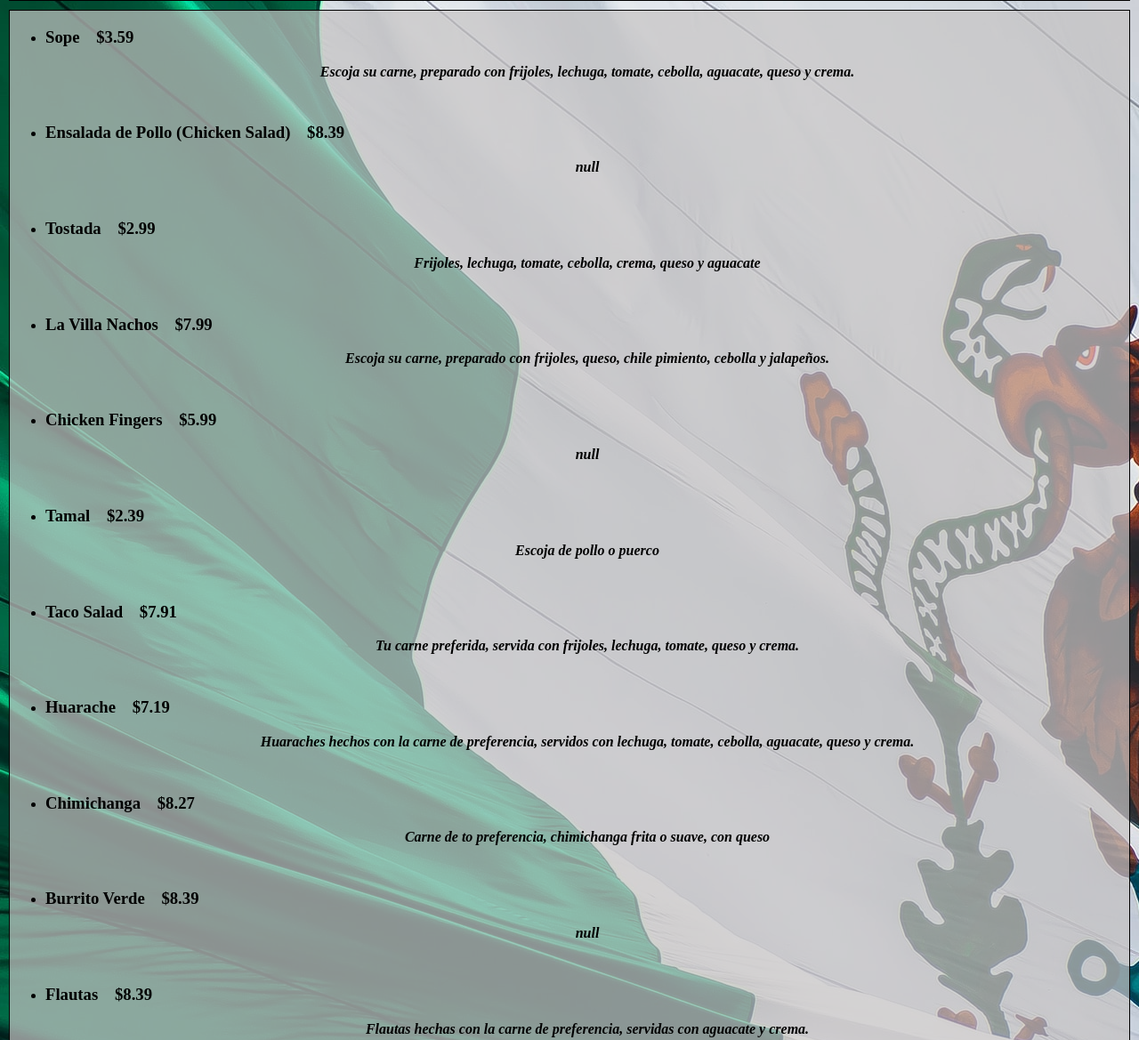
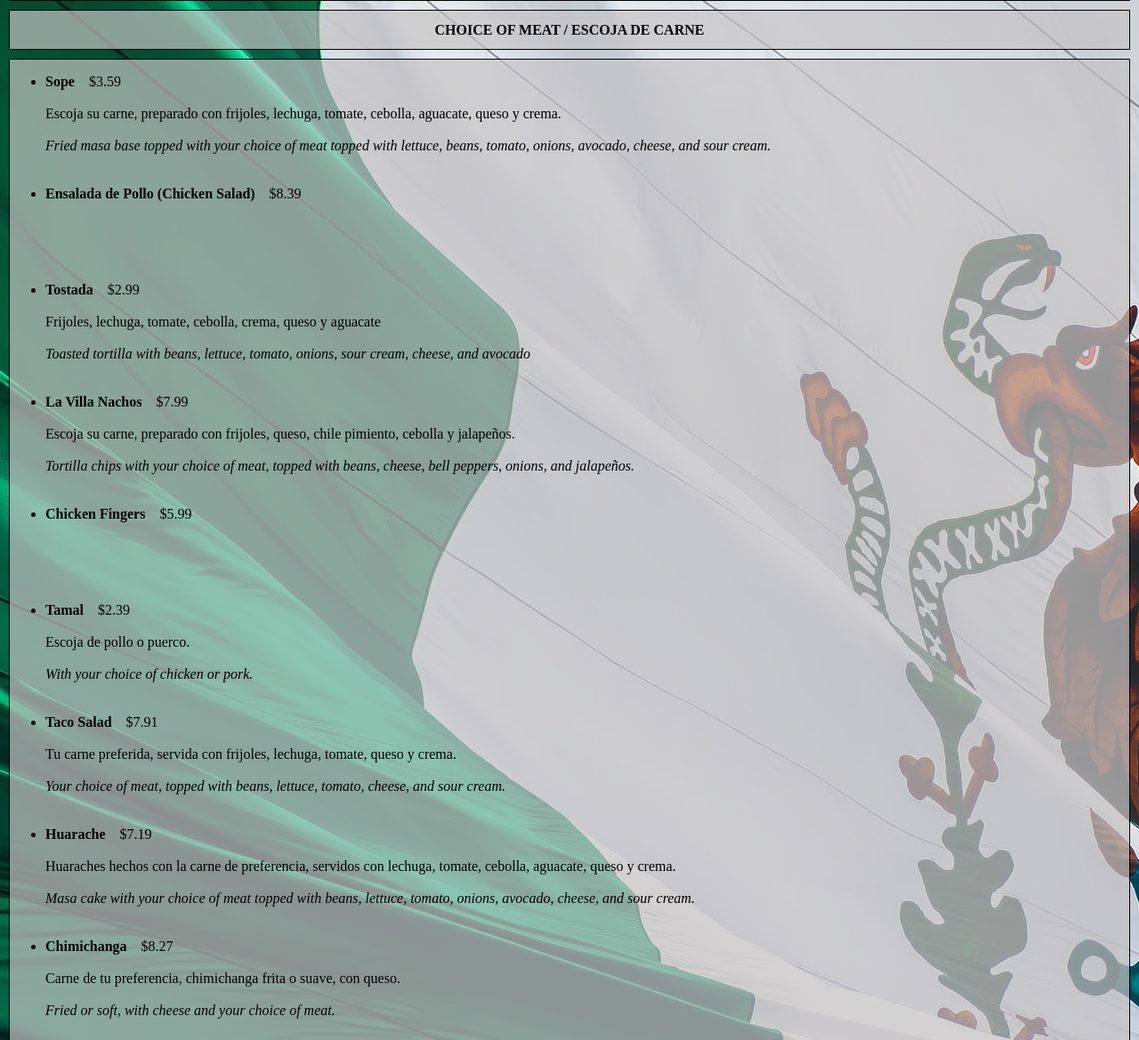
Before and after one commit to nicolealdurien/Tacos-La-Villa, a plain HTML site: page menu.html in a window 1280 px wide. Shown: the part 196-1365 px from the top of the page at 89% size. Drawn offline with Linux system fonts and the light colour scheme; a web font is replaced by a local one.

Commit message:
more menu work

```diff
--- a/dishes.js
+++ b/dishes.js
@@ -110,8 +110,8 @@ let dishes = [
     },
     {
         "title": "Tamal",
-        "descriptionEng" : "With your choice of chicken or pork",
-        "descriptionEsp" : "Escoja de pollo o puerco",
+        "descriptionEng" : "With your choice of chicken or pork.",
+        "descriptionEsp" : "Escoja de pollo o puerco.",
         "imageURL" : null,
         "course" : "Starters",
         "id" : 6,
@@ -137,8 +137,8 @@ let dishes = [
     },
     {
         "title": "Chimichanga",
-        "descriptionEng" : "Fried or soft, with cheese and your choice of meat",
-        "descriptionEsp" : "Carne de to preferencia, chimichanga frita o suave, con queso",
+        "descriptionEng" : "Fried or soft, with cheese and your choice of meat.",
+        "descriptionEsp" : "Carne de tu preferencia, chimichanga frita o suave, con queso.",
         "imageURL" : null,
         "course" : "Starters",
         "id" : 9,
@@ -451,7 +451,7 @@ let dishes = [
         "price" : 15.59
     },
     {
-        "title-esp": "Fajitas de Pollo (Chicken)",
+        "title": "Fajitas de Pollo (Chicken)",
         "descriptionEng" : "Grilled chicken served with rice, beans, and avocado.",
         "descriptionEsp" : "Fajitas de pollo servidas con arroz, frijoles, y aguacate.",
         "imageURL" : null,
@@ -640,7 +640,7 @@ let dishes = [
         "price" : 2.99
     },
     {
-        "title-esp": "Alitas BBQ (Chicken Wings)",
+        "title": "Alitas BBQ (Chicken Wings)",
         "descriptionEng" : "Wings with your choice of hot, mild, or lemon pepper.",
         "descriptionEsp" : "Alitas de pollo con tu selecci&oacute;n picosas, medianas, &oacute; pimienta y lim&oacute;n",
         "imageURL" : null,
--- a/menu.html
+++ b/menu.html
@@ -4,7 +4,7 @@
     <head>
         <meta charset="utf-8">
         <meta http-equiv="X-UA-Compatible" content="IE=edge">
-        <meta name="viewport" content="width=, initial-scale=1.0">
+        <meta name="viewport" content="width=device-width, initial-scale=1.0">
         <title>Tacos La Villa - Smyrna, GA</title>
         <meta name="description" content="Tacos La Villa - Smyrna, GA">
         <meta name="author" content="Nicole Aldurien">
@@ -25,6 +25,10 @@
 
   <div class="transbox">
     <p class = "title"><span class='green'>MEN&Uacute; / MENU</span></p>
+  </div>
+
+  <div class="transbox">
+    <p><span>CHOICE OF MEAT / ESCOJA DE CARNE</span></p>
   </div>
 
   <!-- <div class="transbox">
--- a/menu.js
+++ b/menu.js
@@ -43,15 +43,39 @@ const all = dishes.filter(function(dish) {
     return dish.title
 })
 
+function nullCheck (label) {
+    if (label == null) {
+        return label = ""
+    }
+    else {
+        return label
+    }
+}
+
 // To have all dishes visible on initial page load:
+
+// for (let index = 0; index < dishes.length; index++) {
+//     let meat = meats[index]
+//     let meatItem = `
+//                         <li>
+//                             <h4><b>${meat.Spanish}</b>&nbsp&nbsp&nbsp&nbsp$${dish.price}&nbsp&nbsp</h4>
+//                             <br/>${dish.descriptionEsp}
+//                             <br/><br/><i>${dish.descriptionEng}</i>
+//                         </li>
+//                         <br>
+//                         `
+//     allDishesUL.insertAdjacentHTML('beforeend', dishItem)
+// }
+
 for (let index = 0; index < dishes.length; index++) {
     let dish = dishes[index]
     let dishItem = `
                         <li>
-                            <h3><b>${dish.title}</b>&nbsp&nbsp&nbsp&nbsp$${dish.price}&nbsp&nbsp</h3>
-                            <p><i>${dish.descriptionEsp}</i></p>
+                            <b>${dish.title}</b>&nbsp&nbsp&nbsp&nbsp$${dish.price}&nbsp&nbsp
+                            <br/><br/>${nullCheck(dish.descriptionEsp)}
+                            <br/><br/><i>${nullCheck(dish.descriptionEng)}</i>
                         </li>
-                        <br>
+                        <br/><br/>
                         `
     allDishesUL.insertAdjacentHTML('beforeend', dishItem)
 }
```
Also changed, not shown: index-eng.html (+1 -1 lines), index-esp.html (+2 -2 lines).
